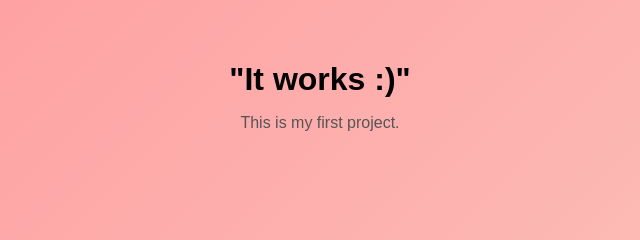
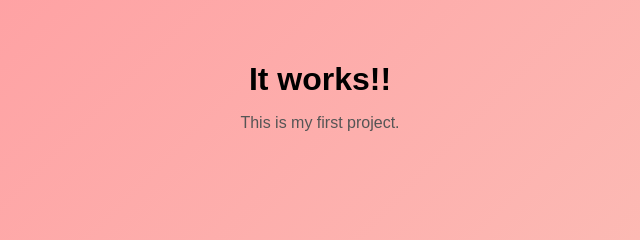
Before and after one commit to loveleenbyte/myfirstwebsite, a plain HTML site: page index.html in a window 1280 px wide. Shown: the top 240 px of the page, 320-960 px from the left. Drawn offline with Linux system fonts and the light colour scheme.

Commit message:
Add files via upload

```diff
--- a/index.html
+++ b/index.html
@@ -7,7 +7,7 @@
 </head>
 <body>
   <div class="page-title">
-    <h1>"It works :)"</h1>
+    <h1>It works!!</h1>
     <p>This is my first project.</p>
   </div>
 
```
